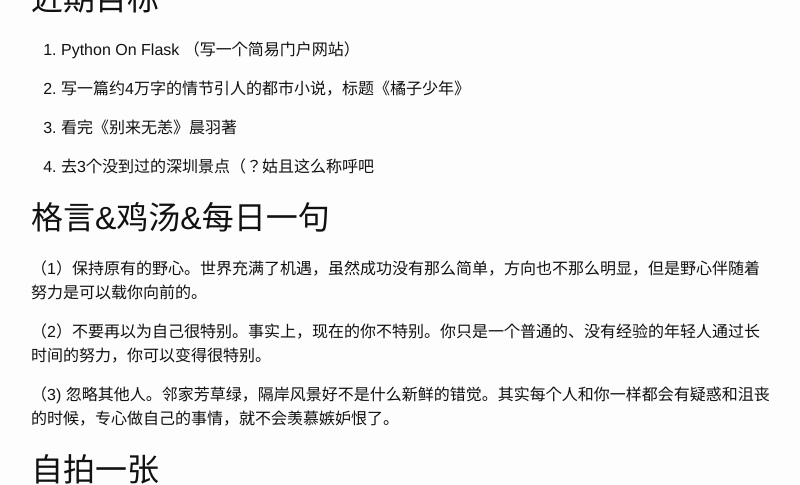
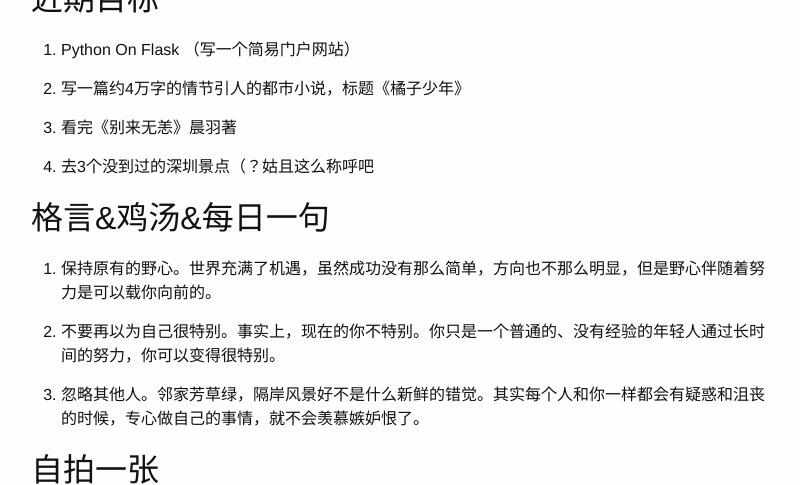
Before and after one commit to lzsu/lzsu.github.com, a Jekyll site: the page built from about.md, in a window 1280 px wide and 900 px high, scrolled down 525 px, cut to the strip 0-485 px from the top of the window. Shown: the whole strip, without its empty margins (239-1039 px from the left). Built offline with Jekyll 4.4.1, drawn with Linux system fonts in a browser that asks for light colours.

Commit message:
Update about.md

```diff
--- a/about.md
+++ b/about.md
@@ -36,11 +36,11 @@ permalink: /about/
 
 ## 格言&鸡汤&每日一句
 
-（1）保持原有的野心。世界充满了机遇，虽然成功没有那么简单，方向也不那么明显，但是野心伴随着努力是可以载你向前的。
+1. 保持原有的野心。世界充满了机遇，虽然成功没有那么简单，方向也不那么明显，但是野心伴随着努力是可以载你向前的。
 
-（2）不要再以为自己很特别。事实上，现在的你不特别。你只是一个普通的、没有经验的年轻人通过长时间的努力，你可以变得很特别。
+2. 不要再以为自己很特别。事实上，现在的你不特别。你只是一个普通的、没有经验的年轻人通过长时间的努力，你可以变得很特别。
 
-（3) 忽略其他人。邻家芳草绿，隔岸风景好不是什么新鲜的错觉。其实每个人和你一样都会有疑惑和沮丧的时候，专心做自己的事情，就不会羡慕嫉妒恨了。
+3. 忽略其他人。邻家芳草绿，隔岸风景好不是什么新鲜的错觉。其实每个人和你一样都会有疑惑和沮丧的时候，专心做自己的事情，就不会羡慕嫉妒恨了。
 
 
 
```
